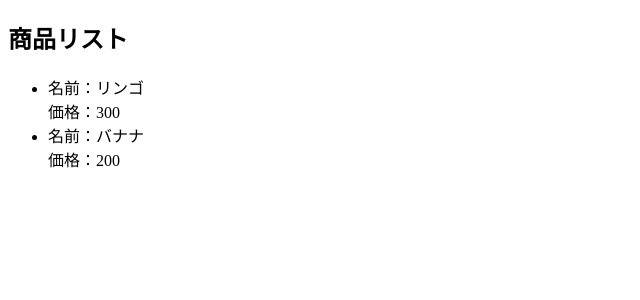
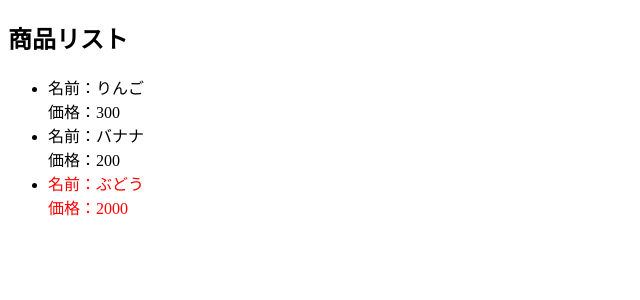
Before and after one commit to Syncorsand/traP-practice-react, a React (Vite) app: page / in a window 1280 px wide. Shown: the top 300 px of the page, without its empty margins (0-640 px from the left). Built offline with nearby package versions, Linux system fonts and the light colour scheme.

Commit message:
リストデータ表示+赤文字化

```diff
--- a/src/components/Item.jsx
+++ b/src/components/Item.jsx
@@ -1,6 +1,10 @@
 const Item = (props) => {
   return (
-    <div>
+    <div
+      style={{
+        color: props.price >= 500 ? "red" : "black",
+      }}
+    >
       <div>名前：{props.name}</div>
       <div>価格：{props.price}</div>
     </div>
--- a/src/components/ItemList.jsx
+++ b/src/components/ItemList.jsx
@@ -1,16 +1,24 @@
 import Item from "./Item";
+import { useState } from "react";
+
 const ItemList = () => {
+  const [items] = useState([
+    { name: "りんご", price: 300 },
+    { name: "バナナ", price: 200 },
+    { name: "ぶどう", price: 2000 },
+  ]);
   return (
     //ここでItemコンポーネントを並べる
     <div>
       <h2>商品リスト</h2>
       <ul>
-        <li>
-          <Item name="リンゴ" price={300} />
-        </li>
-        <li>
-          <Item name="バナナ" price={200} />
-        </li>
+        {items.map((item) => {
+          return (
+            <li key={item.name}>
+              <Item name={item.name} price={item.price} />
+            </li>
+          );
+        })}
       </ul>
     </div>
   );
```
